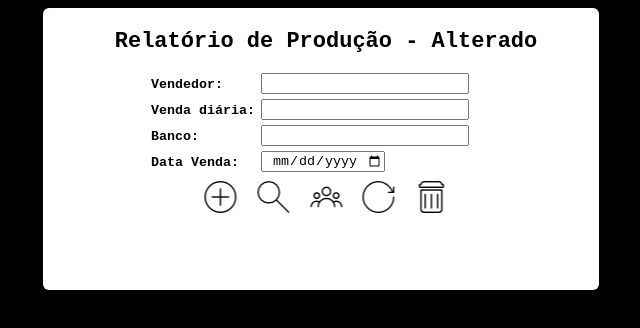
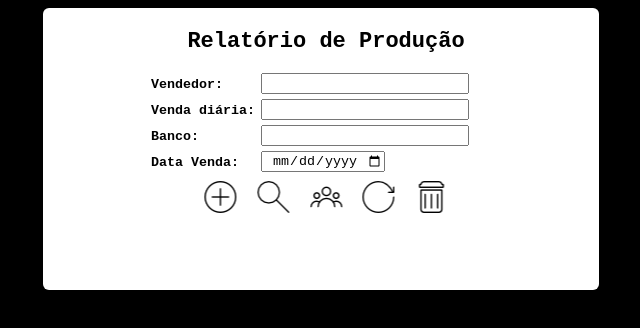
Before and after one commit to schmidtleonardo/schmidtleonardo.github.io, a plain HTML site: page index.html in a window 1280 px wide. Shown: the whole page, without its empty margins (319-959 px from the left). Drawn offline with Linux system fonts and the light colour scheme.

Commit message:
Update index.html

```diff
--- a/index.html
+++ b/index.html
@@ -13,7 +13,7 @@
     <section>
         <div id="corpo">
             <div id="titulo">
-                <h2 style="text-align: center;">Relatório de Produção - Alterado</h2>
+                <h2 style="text-align: center;">Relatório de Produção</h2>
             </div>
             <div>
                 <div class="cell">
```
